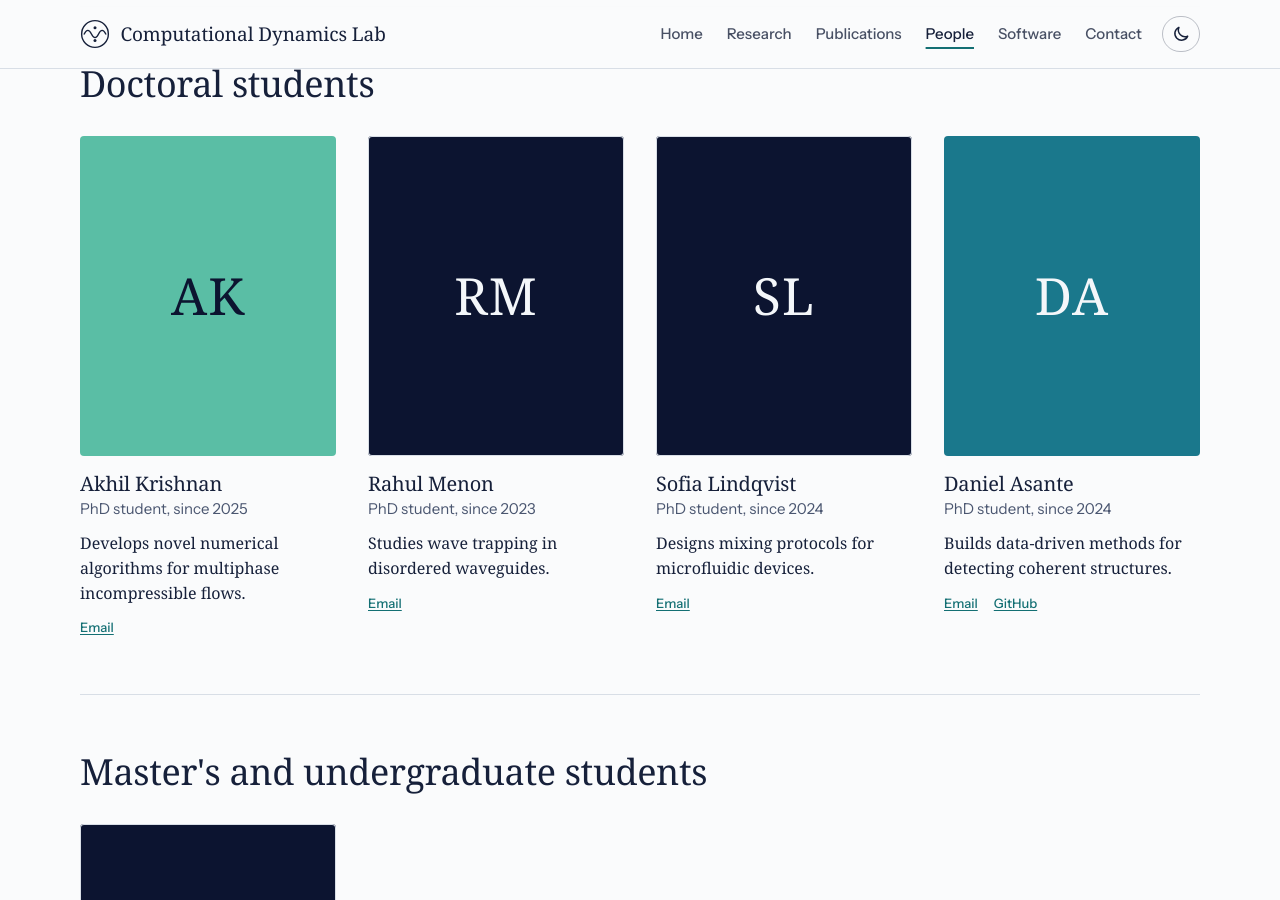
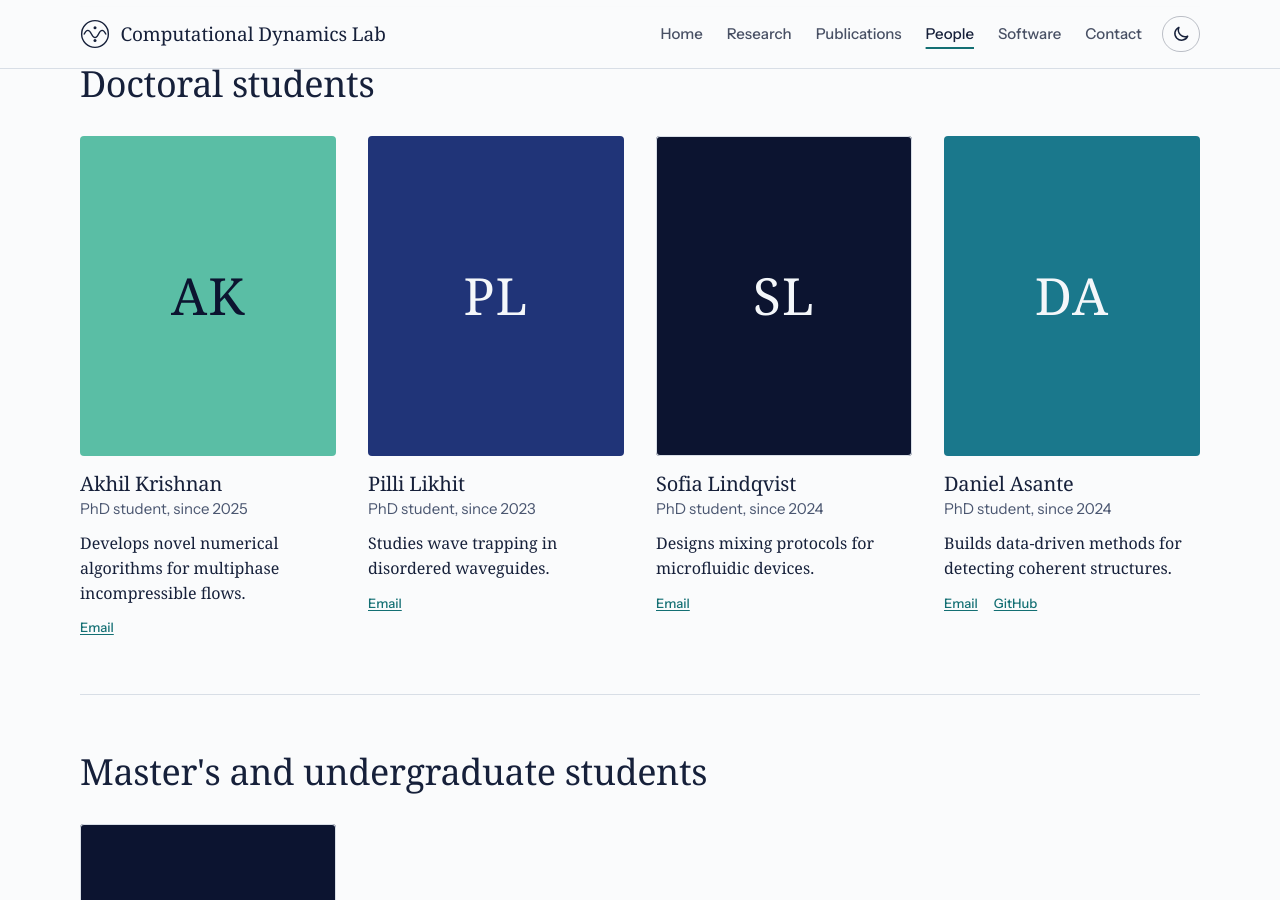
Before and after one commit to cfdlab-me-iisc/cfdlab-me-iisc.github.io, a Jekyll site: the page built from people.html, in a window 1280 px wide and 900 px high, scrolled down 1592 px. Built offline with Jekyll 4.4.1, drawn with Linux system fonts in a browser that asks for light colours; some web fonts are replaced.

Commit message:
Rename Rahul Menon to Pilli Likhit in people.yml

```diff
--- a/_data/people.yml
+++ b/_data/people.yml
@@ -64,7 +64,7 @@ sections:
           email: kakhil@iisc.ac.in
 #          github: anakhilkrishnan
 #          website: https://example.com
-      - name: Rahul Menon
+      - name: Pilli Likhit
         role: PhD student, since 2023
         bio: >-
           Studies wave trapping in disordered waveguides.
```
